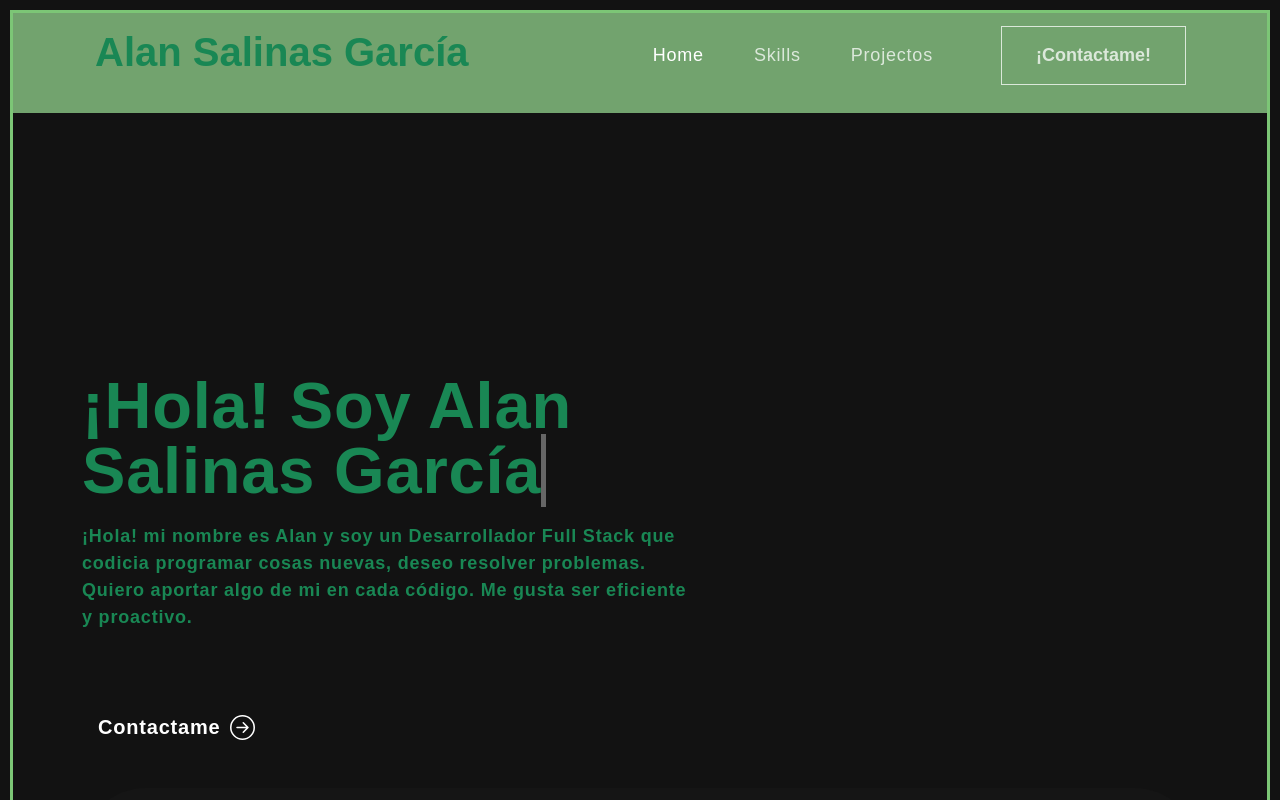
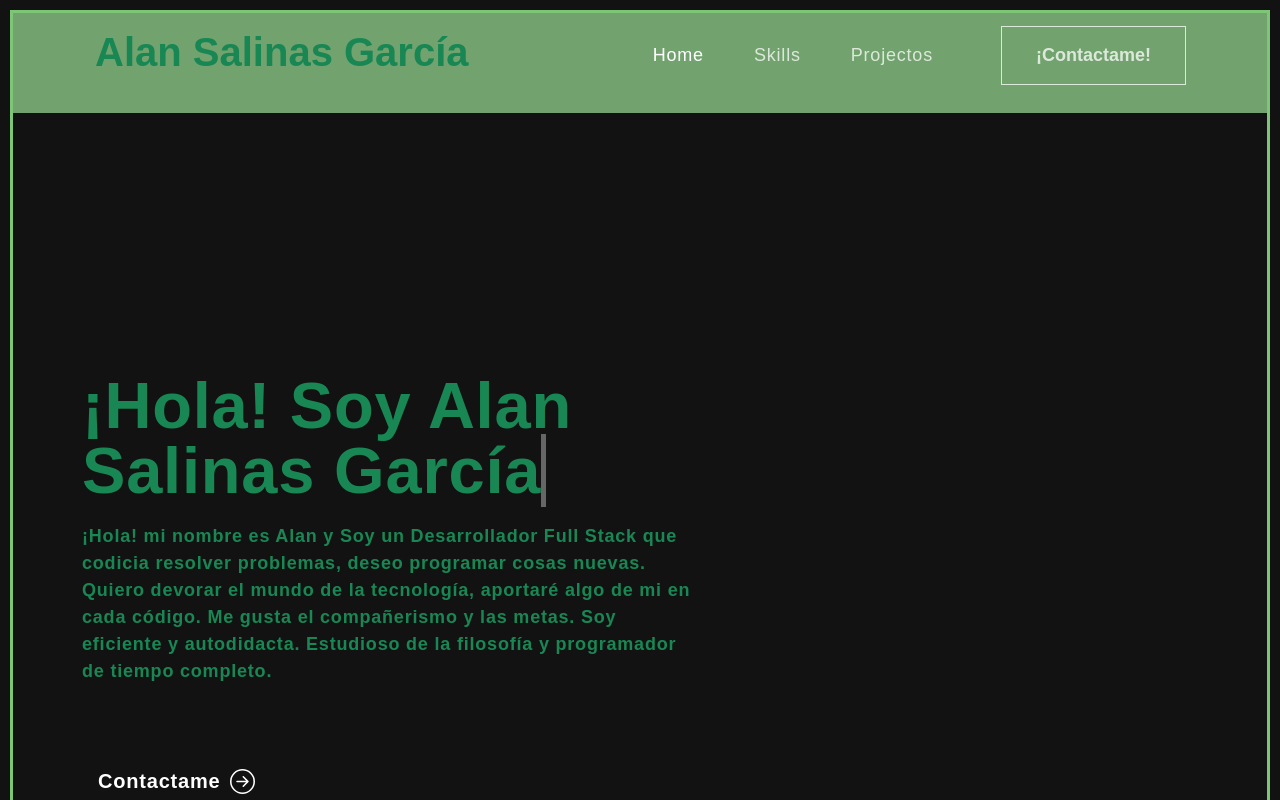
Before and after one commit to Clayman7/portafolio, a React (Create React App) app: page / in a window 1280 px wide. Shown: the top 800 px of the page. Built offline with nearby package versions, Linux system fonts and the light colour scheme.

Commit message:
Cambios texto

```diff
--- a/src/components/Banner.js
+++ b/src/components/Banner.js
@@ -84,9 +84,10 @@ export const Banner = () =>{
                   {({ isVisible }) =>
                   <div className={isVisible ? "animate__animated animate__fadeIn" : ""}>
                     <h1 className="text-success">{`¡Hola! Soy`} <span className="txt-rotate" dataPeriod="1000" data-rotate='[ "Alan Salinas","Full Stack Developer"]'><span className="wrap">{text}</span></span></h1>
-                      <p className="text-success"><strong>¡Hola! mi nombre es Alan y soy un Desarrollador Full Stack que codicia programar cosas nuevas,
-                       deseo resolver problemas. Quiero aportar algo de mi en cada código.
-                       Me gusta ser eficiente y proactivo.</strong></p>
+                      <p className="text-success"><strong>¡Hola! mi nombre es Alan y Soy un Desarrollador Full Stack
+                      que codicia resolver problemas, deseo programar cosas nuevas. Quiero devorar el mundo
+                      de la tecnología, aportaré algo de mi en cada código. Me gusta el compañerismo y las metas.
+                      Soy eficiente y autodidacta. Estudioso de la filosofía y programador de tiempo completo.</strong></p>
 
                        <Nav className="ms-auto">
 
```
